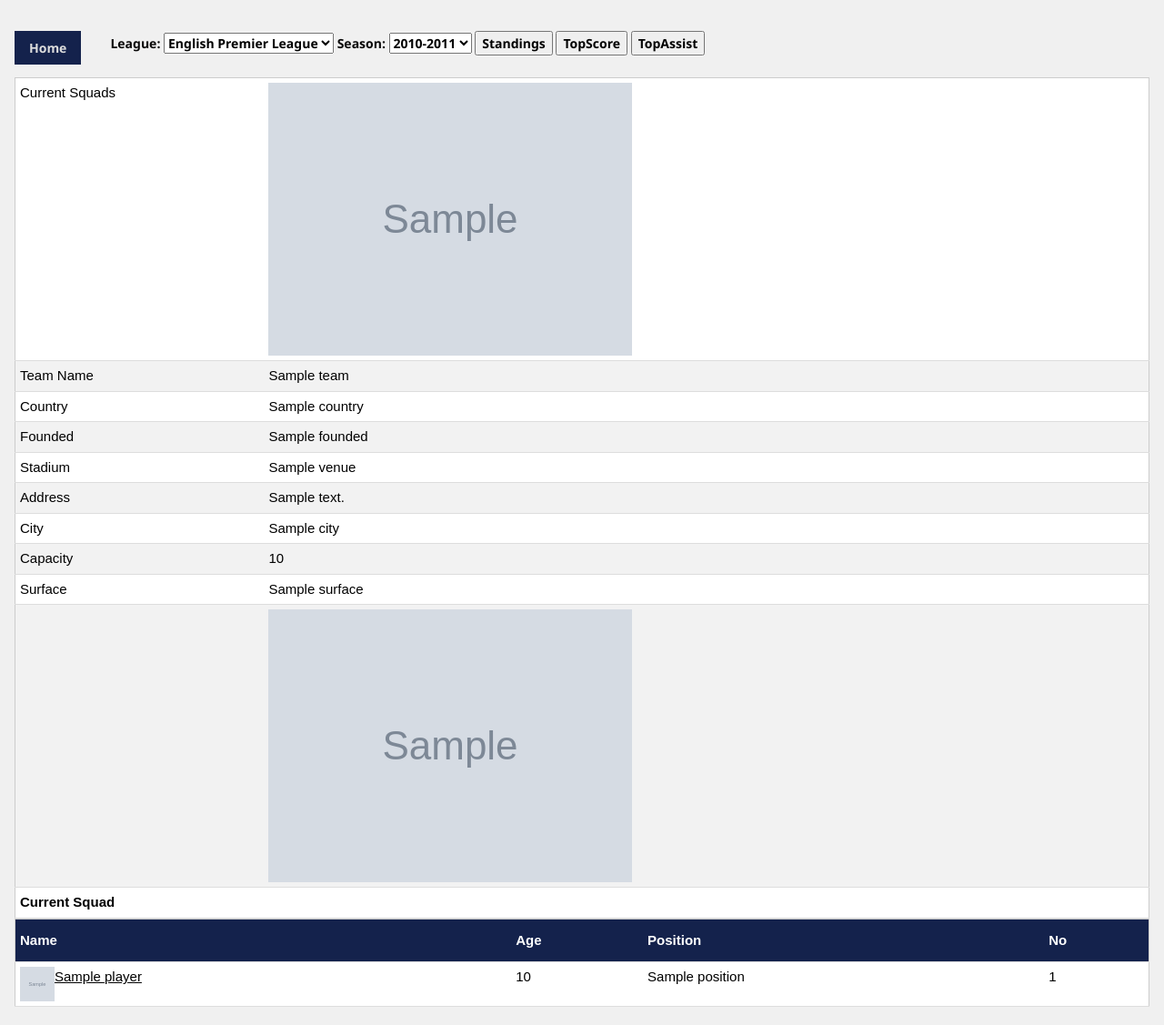
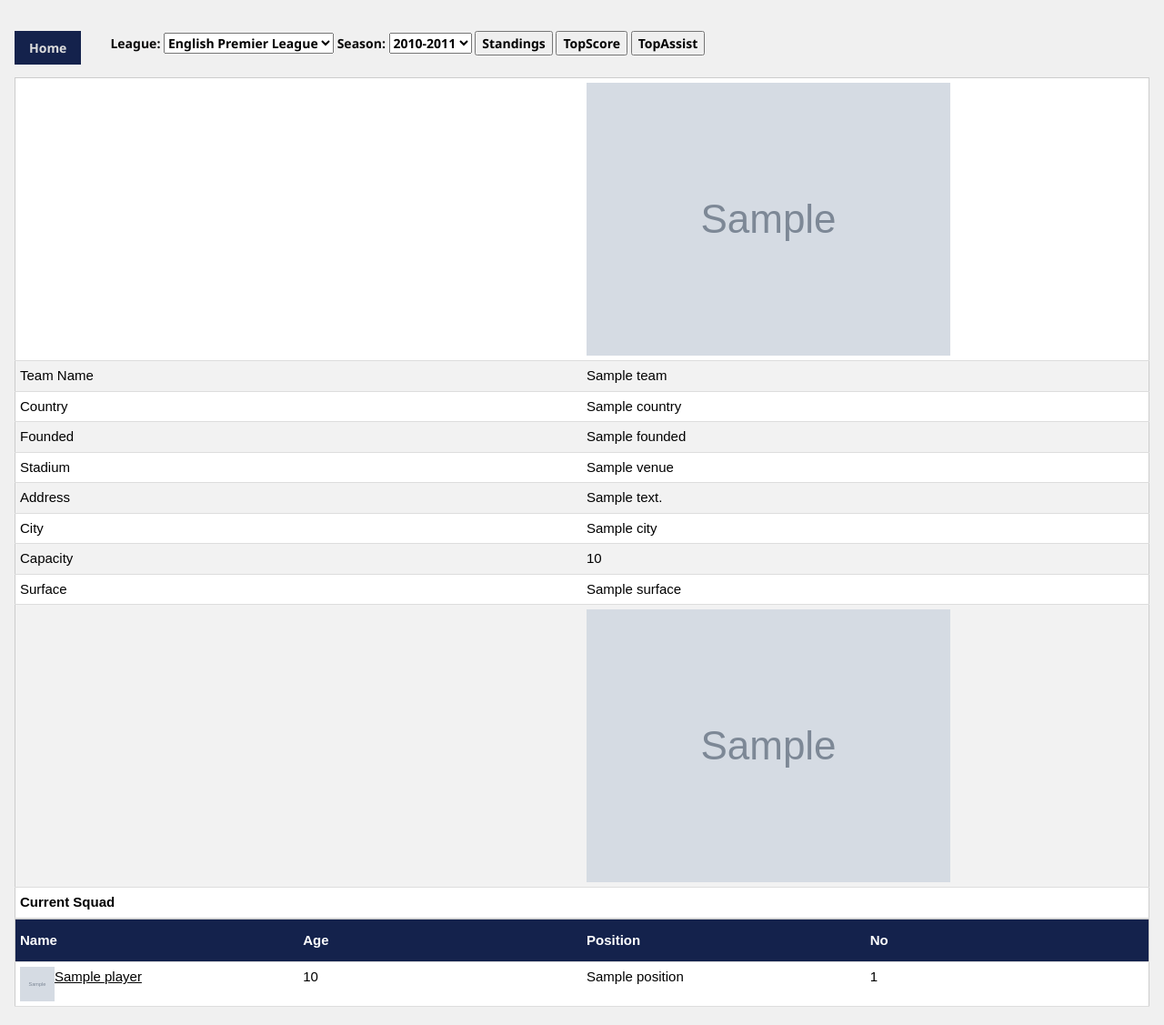
Before and after one commit to dungpa45/football-web, a Flask app: page /teams/1/1/1 in a window 1280 px wide. Shown: the whole page at 91% size. Run offline with Flask 3, Linux system fonts and the light colour scheme; grey boxes marked "Sample" are stand-in pictures; a database or web service that is not in the repository returns one stand-in record (values such as "Sample title").

Commit message:
change the way to make table

```diff
--- a/app.py
+++ b/app.py
@@ -1,25 +1,21 @@
 import os
 import requests
+import pymongo
 from flask import Flask, render_template, request, redirect, url_for
-# from tabulate import tabulate
 from dotenv import load_dotenv
 from datetime import datetime
 from handle_data import *
-import pymongo
 
 load_dotenv()
 
-# HOST = os.getenv("host")
-# PASSWORD = os.getenv("password")
 API_HOST = os.getenv("x-rapidapi-host")
 API_KEY = os.getenv("x-rapidapi-key")
 USERMONGO = os.getenv("username")
 PASSMONGO = os.getenv("password")
 
-myclient = pymongo.MongoClient(f"mongodb://{USERMONGO}:{PASSMONGO}@mongodb:27017/")
-# myclient = pymongo.MongoClient(f"mongodb://{USERMONGO}:{PASSMONGO}@localhost:27017/")
+# myclient = pymongo.MongoClient(f"mongodb://{USERMONGO}:{PASSMONGO}@mongodb:27017/")
+myclient = pymongo.MongoClient(f"mongodb://{USERMONGO}:{PASSMONGO}@localhost:27017/")
 my_db = myclient['football']
-
 
 headers = {
     'x-rapidapi-host': API_HOST,
@@ -55,6 +51,10 @@ def json_process(query):
     res = requests.request("GET", "https://"+API_HOST+query, headers=headers)
     d_json = res.json()
     return d_json
+
+def html_replace(data):
+    data_html = data.replace('&lt;','<').replace('&gt;','>').replace('&quot;','"').replace('<table>','').replace('</table>','')
+    return data_html
 
 def get_data_standing(season,league_value):
     league_id = d_league[league_value]
@@ -165,10 +165,7 @@ def standing_(n_season, s_league):
         list_data = handle_data_standing(dic_data,s_league,n_season)
     league_season = get_name_season_league(dic_data)
     # print(list_data)
-    list_data = list_data.replace('&lt;','<')
-    list_data = list_data.replace('&gt;','>')
-    list_data = list_data.replace('&quot;','"')
-    list_data = list_data.replace('<table>','<table id="myTableLeague" class="w3-table-all w3-medium sortable">')
+    list_data = html_replace(list_data)
     return render_template("standing.html",listitem=list_data, n_season=n_season,s_league=s_league,
             league=league_season[0],season=league_season[1], logo_image=league_season[2])
 
@@ -195,11 +192,10 @@ def team_infomation(team_id,s_league,n_season):
         list_team_data = handle_data_team_info(team_result)
         list_squad_data = handle_data_squad(squad_result,s_league,n_season)
 
-    list_team_data = list_team_data.replace('&lt;','<').replace('&gt;', '>').replace('&quot;', '"')
-    list_team_data = list_team_data.replace('<table>','<table id="myTable" class="w3-table-all w3-medium">')
-    list_squad_data = list_squad_data.replace('&lt;','<').replace('&gt;', '>').replace('&quot;', '"')
-    list_squad_data = list_squad_data.replace('<table>','<table id="myTable" class="w3-table-all w3-medium">')
-    return render_template("team_info.html",listitem = list_team_data, list_squad=list_squad_data)
+    list_team_data = html_replace(list_team_data)
+    list_squad_data = html_replace(list_squad_data)
+    return render_template("team_info.html",listitem = list_team_data, list_squad=list_squad_data,
+                           n_season=n_season,s_league=s_league)
 
 # Site player info's of league
 @app.route("/players/<player_id>/<n_season>/<s_league>",methods=["GET","POST"])
@@ -215,19 +211,18 @@ def player_infomation(n_season,s_league,player_id):
         d_trophies_data = get_player_tropies(player_id)
         print("data cup")
         list_data = handle_data_player_info(dic_data)
-        list_trop_data = handle_data_trophies(d_trophies_data)[0]
+        list_trop_data = handle_data_trophies(d_trophies_data)
         save_in_mongo("trophies",d_trophies_data)
     # check data in mongo
     else:
         list_data = handle_data_player_info(d_player_mongo)
-        list_trop_data = handle_data_trophies(d_trophies_mongo)[0]
+        list_trop_data = handle_data_trophies(d_trophies_mongo)
 
-    list_data = list_data.replace('&lt;', '<').replace('&gt;', '>').replace('&quot;', '"')
-    list_data = list_data.replace('<table>','<table id="myTable" class="w3-table-all w3-medium">')
-    list_trop_data = list_trop_data.replace('&lt;', '<').replace('&gt;', '>').replace('&quot;', '"')
-    list_trop_data = list_trop_data.replace('<table>','<table id="myTable" class="w3-table-all w3-medium">')
-    num_trophies = handle_data_trophies(d_trophies_mongo)[1]
-    return render_template("player_info.html",listitem = list_data, list_trop = list_trop_data, no_trophies=num_trophies)
+    list_data = html_replace(list_data)
+    l_trop_data = html_replace(list_trop_data[0])
+    num_trophies = list_trop_data[1]
+    return render_template("player_info.html",listitem = list_data, list_trop = l_trop_data, no_trophies=num_trophies,
+                           n_season=n_season,s_league=s_league)
 
 # Site topscorers of league
 @app.route("/topscorers/<n_season>/<s_league>",methods=["GET","POST"])
@@ -254,10 +249,7 @@ def topscorers(n_season, s_league):
 
     league_season = get_season_name(dic_data)
     print(n_season,type(n_season),s_league,type(s_league))
-    list_data = list_data.replace('&lt;','<')
-    list_data = list_data.replace('&gt;','>')
-    list_data = list_data.replace('&quot;','"')
-    list_data = list_data.replace('<table>','<table id="TopScoreTable" class="w3-table-all w3-medium sortable">')
+    list_data = html_replace(list_data)
     return render_template("topscore.html",listitem=list_data,n_season=n_season,s_league=s_league,
             league=league_season[0],season=league_season[1], logo_image=league_season[2]
     )
@@ -287,10 +279,7 @@ def topassists(n_season, s_league):
 
     league_season = get_season_name(dic_data)
     print(n_season,type(n_season),s_league,type(s_league))
-    list_data = list_data.replace('&lt;','<')
-    list_data = list_data.replace('&gt;','>')
-    list_data = list_data.replace('&quot;','"')
-    list_data = list_data.replace('<table>','<table id="TopAssistTable" class="w3-table-all w3-medium sortable">')
+    list_data = html_replace(list_data)
     return render_template("topassist.html",listitem=list_data,n_season=n_season,s_league=s_league,
             league=league_season[0],season=league_season[1], logo_image=league_season[2]
     )
--- a/handle_data.py
+++ b/handle_data.py
@@ -48,7 +48,7 @@ def handle_data_team_info(json_data):
     # l_items = [team_name,country,founded,logo,stadium,address,city,capacity,surface,image]
     # l_mess.append(l_items)
     l_mess = [
-        ["Current Squads",logo],
+        ["",logo],
         ["Team Name",team_name],["Country",country],
         ["Founded",founded],["Stadium",stadium],
         ["Address",address],["City",city],
@@ -64,7 +64,7 @@ def handle_data_squad(json_data,s_league,n_season):
     for data in d_data["players"]:
         player_id = data["id"]
         photo = data["photo"]
-        name_player = f'<img align="left" width="38" height="38" src="{photo}">' +\
+        name_player = f'<img align="left" width="38" height="38" src="{photo}" loading="lazy">' +\
                 f'<a href="/players/{player_id}/{n_season}/{s_league}">' + data["name"] + "</a>"
         age = data["age"]
         no = data["number"]
@@ -143,9 +143,9 @@ def handle_data_top_score(json_data,this_season,this_league):
         player_id = data["player"]["id"]
         team_id = data["statistics"][0]['team']['id']
         logo = data["statistics"][0]["team"]["logo"]
-        name = f'<img align="left" width="38" height="38" src="{photo}">' +\
+        name = f'<img align="left" width="38" height="38" src="{photo}" loading="lazy">' +\
                 f'<a href="/players/{player_id}/{this_season}/{this_league}">' + data["player"]["name"] + "</a>"
-        club = f'<img align="left" width="28" height="28" src="{logo}">'+\
+        club = f'<img align="left" width="28" height="28" src="{logo}" loading="lazy">'+\
                 f'<a href="/teams/{team_id}/{this_season}/{this_league}">' + data["statistics"][0]['team']["name"] + "</a>"
         # age = data["player"]["age"]
         date = data["player"]["birth"]["date"]
@@ -176,9 +176,9 @@ def handle_data_top_assist(json_data,this_season,this_league):
         player_id = data["player"]["id"]
         team_id = data["statistics"][0]['team']['id']
         logo = data["statistics"][0]["team"]["logo"]
-        name = f'<img align="left" width="38" height="38" src="{photo}">' +\
+        name = f'<img align="left" width="38" height="38" src="{photo}" loading="lazy">' +\
                 f'<a href="/players/{player_id}/{this_season}/{this_league}">' + data["player"]["name"] + "</a>"
-        club = f'<img align="left" width="28" height="28" src="{logo}">'+\
+        club = f'<img align="left" width="28" height="28" src="{logo}" loading="lazy">'+\
                 f'<a href="/teams/{team_id}/{this_season}/{this_league}">' + data["statistics"][0]['team']["name"] + "</a>"
         # age = data["player"]["age"]
         date = data["player"]["birth"]["date"]
--- a/static/style.css
+++ b/static/style.css
@@ -6,6 +6,10 @@ body {
   width: 100%;
   max-width: 1400px;
   margin: 20px auto;
+}
+
+#myTable {
+  table-layout: fixed;
 }
 
 #standings {
--- a/templates/team_info.html
+++ b/templates/team_info.html
@@ -20,33 +20,23 @@
 </head>
 
 <body>
-    <!-- <div id="topbar" style="text-align: center; font-weight: bold;">
-        <a class="w3-btn" href="/">Home</a>
-    </div> -->
     {% include "header.html" %}
     <div style="text-align: center; font-weight: bold; font-size: larger;">
         <img width="48" height="auto" src={{logo_image}}><label>  {{league}}  </label>
     </div>
     <div id="standings" class="w3-container">
-        <table  id="TeamInfo" class="w3-table-all w3-medium">
+        <table id="myTable" class="w3-table-all w3-medium">
             {% autoescape false %}
             {{listitem}}
             {% endautoescape %}
+        </table>
 
-        </table>
-        <!-- <table id="TeamInfo" class="w3-table-all w3-medium">
+    </div>
+    <div id="standings" class="w3-container">
+        <table id="myTable" class="w3-table-all w3-medium">
             {% autoescape false %}
             {{list_squad}}
             {% endautoescape %}
-
-        </table> -->
-    </div>
-    <div id="standings" class="w3-container">
-        <table id="TeamInfo" class="w3-table-all w3-medium">
-            {% autoescape false %}
-            {{list_squad}}
-            {% endautoescape %}
-
         </table>
     </div>
 
--- a/templates/topassist.html
+++ b/templates/topassist.html
@@ -26,7 +26,7 @@
         <img width="48" height="auto" src={{logo_image}}><label>  {{league}}  {{season}}</label>
     </div>
     <div id="standings" class="w3-container">
-        <table id="TopAssistTable" class="w3-table-all w3-medium">
+        <table id="myTable" class="w3-table-all w3-medium">
             {% autoescape false %}
             {{listitem}}
             {% endautoescape %}
--- a/templates/topscore.html
+++ b/templates/topscore.html
@@ -26,7 +26,7 @@
         <img width="48" height="auto" src={{logo_image}}><label>  {{league}}  {{season}}</label>
     </div>
     <div id="standings" class="w3-container">
-        <table id="TopScoreTable" class="w3-table-all w3-medium">
+        <table id="Tablescore" class="w3-table-all w3-medium">
             {% autoescape false %}
             {{listitem}}
             {% endautoescape %}
--- a/wsgi.py
+++ /dev/null
@@ -1,5 +0,0 @@
-# from app import app
-from football import app
-
-if __name__ == "__main__":
-    app.run()
```
Also changed, not shown: templates/player_info.html (+4 -4 lines), templates/standing.html (+5 -7 lines), 1 other file.
